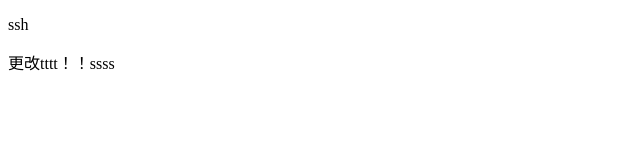
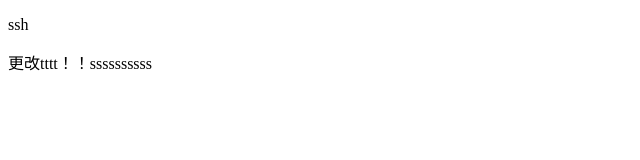
Before and after one commit to 481036345/web, a plain HTML site: page index.html in a window 1280 px wide. Shown: the full height of the page, 0-640 px from the left. Drawn offline with Linux system fonts and the light colour scheme.

Commit message:
'https更改'

```diff
--- a/index.html
+++ b/index.html
@@ -8,6 +8,6 @@
   </head>
   <body>
     <p>ssh</p>
-    <p>更改tttt！！ssss</p>
+    <p>更改tttt！！ssssssssss</p>
   </body>
 </html>
```
